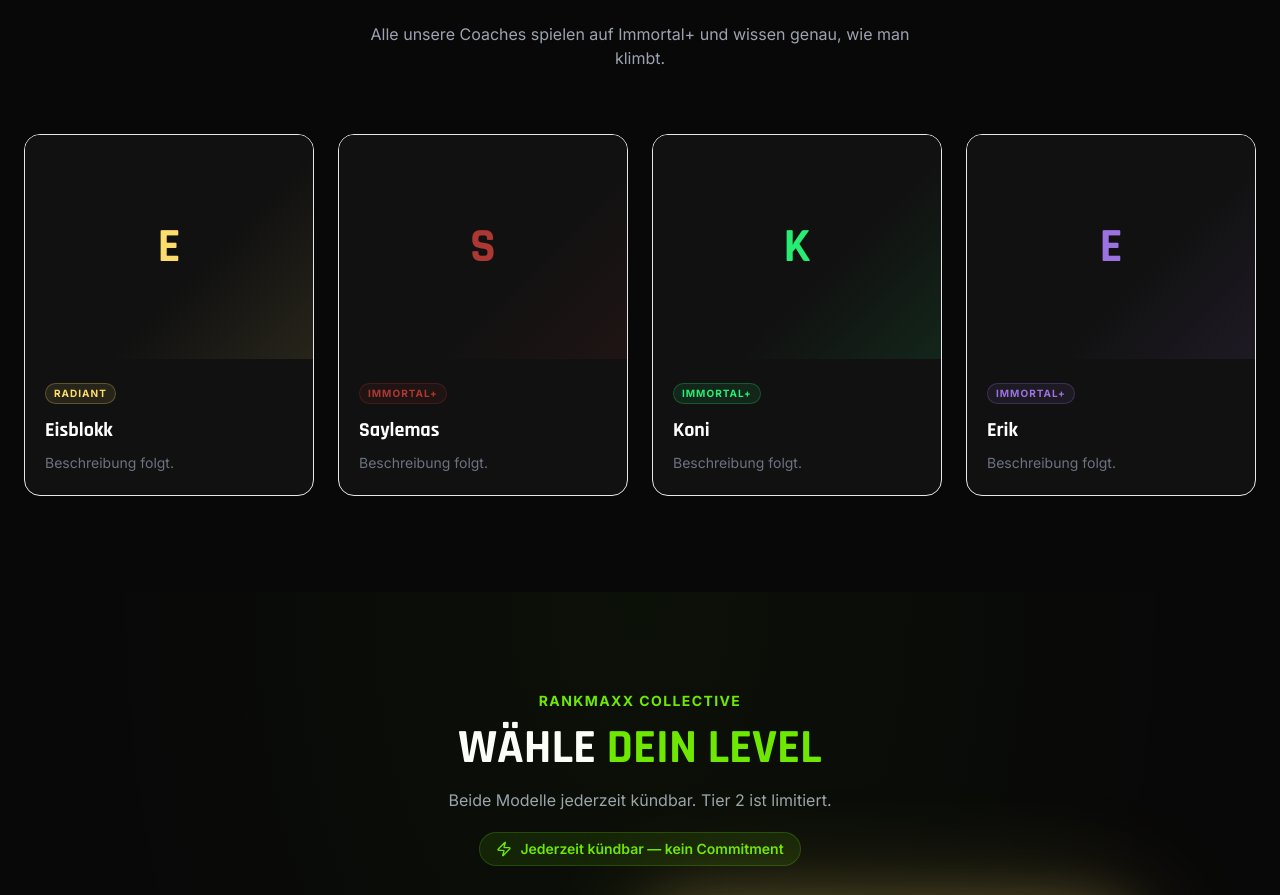
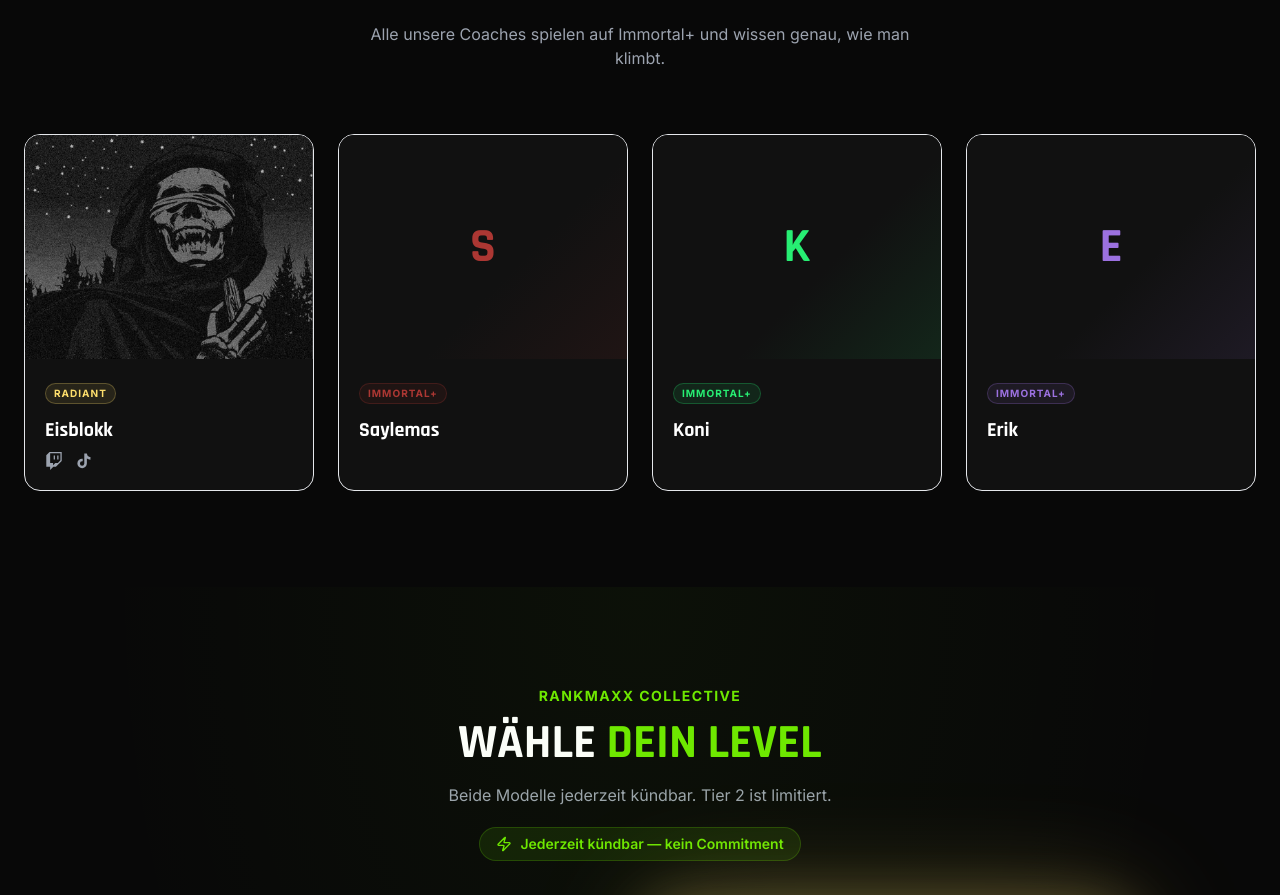
Before and after one commit to justinhelbig96-web/maxranktest, a Next.js app: page / in a window 1280 px wide. Shown: the part 2080-2975 px from the top of the page. Built offline with nearby package versions, Linux system fonts and the light colour scheme.

Commit message:
feat: add Eisblokk profile pic, Twitch and TikTok links to coaches

```diff
--- a/components/Coaches.tsx
+++ b/components/Coaches.tsx
@@ -1,31 +1,44 @@
 "use client";
 
 import { motion } from "framer-motion";
+import Image from "next/image";
 
 const coaches = [
   {
     name: "Eisblokk",
     rank: "Radiant",
-    description: "Beschreibung folgt.",
+    description: "",
     color: "#FDDE6C",
+    image: "/eisblokk.jpg",
+    twitch: "https://www.twitch.tv/eisblokk",
+    tiktok: "https://www.tiktok.com/@eisblokk",
   },
   {
     name: "Saylemas",
     rank: "Immortal+",
-    description: "Beschreibung folgt.",
+    description: "",
     color: "#AC3733",
+    image: null,
+    twitch: null,
+    tiktok: null,
   },
   {
     name: "Koni",
     rank: "Immortal+",
-    description: "Beschreibung folgt.",
+    description: "",
     color: "#27EE73",
+    image: null,
+    twitch: null,
+    tiktok: null,
   },
   {
     name: "Erik",
     rank: "Immortal+",
-    description: "Beschreibung folgt.",
+    description: "",
     color: "#9C71E0",
+    image: null,
+    twitch: null,
+    tiktok: null,
   },
 ];
 
@@ -81,9 +94,18 @@ export default function Coaches() {
               style={{ boxShadow: "none" }}
               whileHover={{ boxShadow: `0 0 40px ${coach.color}22` }}
             >
-              {/* Placeholder image area */}
+              {/* Image area */}
+              <div className="w-full h-56 relative overflow-hidden">
+                {coach.image ? (
+                  <Image
+                    src={coach.image}
+                    alt={coach.name}
+                    fill
+                    className="object-cover object-top"
+                  />
+                ) : (
                   <div
-                className="w-full h-56 flex items-center justify-center text-5xl font-black select-none"
+                    className="w-full h-full flex items-center justify-center text-5xl font-black select-none"
                     style={{
                       background: `linear-gradient(135deg, #111 60%, ${coach.color}18)`,
                       color: coach.color,
@@ -91,6 +113,8 @@ export default function Coaches() {
                     }}
                   >
                     {coach.name.charAt(0)}
+                  </div>
+                )}
               </div>
 
               {/* Info */}
@@ -106,7 +130,27 @@ export default function Coaches() {
                 <h3 className="text-xl font-black text-white mb-2" style={{ fontFamily: "Rajdhani, sans-serif" }}>
                   {coach.name}
                 </h3>
-                <p className="text-gray-500 text-sm leading-relaxed">{coach.description}</p>
+                {coach.description && <p className="text-gray-500 text-sm leading-relaxed mb-3">{coach.description}</p>}
+
+                {/* Social links */}
+                {(coach.twitch || coach.tiktok) && (
+                  <div className="flex gap-3 mt-2">
+                    {coach.twitch && (
+                      <a href={coach.twitch} target="_blank" rel="noopener noreferrer" className="text-gray-400 hover:text-[#9147FF] transition-colors" title="Twitch">
+                        <svg width="18" height="18" viewBox="0 0 24 24" fill="currentColor">
+                          <path d="M11.571 4.714h1.715v5.143H11.57zm4.715 0H18v5.143h-1.714zM6 0L1.714 4.286v15.428h5.143V24l4.286-4.286h3.428L22.286 12V0zm14.571 11.143l-3.428 3.428h-3.429l-3 3v-3H6.857V1.714h13.714z"/>
+                        </svg>
+                      </a>
+                    )}
+                    {coach.tiktok && (
+                      <a href={coach.tiktok} target="_blank" rel="noopener noreferrer" className="text-gray-400 hover:text-white transition-colors" title="TikTok">
+                        <svg width="18" height="18" viewBox="0 0 24 24" fill="currentColor">
+                          <path d="M19.59 6.69a4.83 4.83 0 01-3.77-4.25V2h-3.45v13.67a2.89 2.89 0 01-2.88 2.5 2.89 2.89 0 01-2.89-2.89 2.89 2.89 0 012.89-2.89c.28 0 .54.04.79.1V9.01a6.32 6.32 0 00-.79-.05 6.34 6.34 0 00-6.34 6.34 6.34 6.34 0 006.34 6.34 6.34 6.34 0 006.33-6.34V8.69a8.18 8.18 0 004.78 1.52V6.76a4.85 4.85 0 01-1.01-.07z"/>
+                        </svg>
+                      </a>
+                    )}
+                  </div>
+                )}
               </div>
 
               {/* Bottom accent line */}
```
Also changed, not shown: public/eisblokk.jpg (added). Lines whose indentation alone changed are shown as unchanged.
